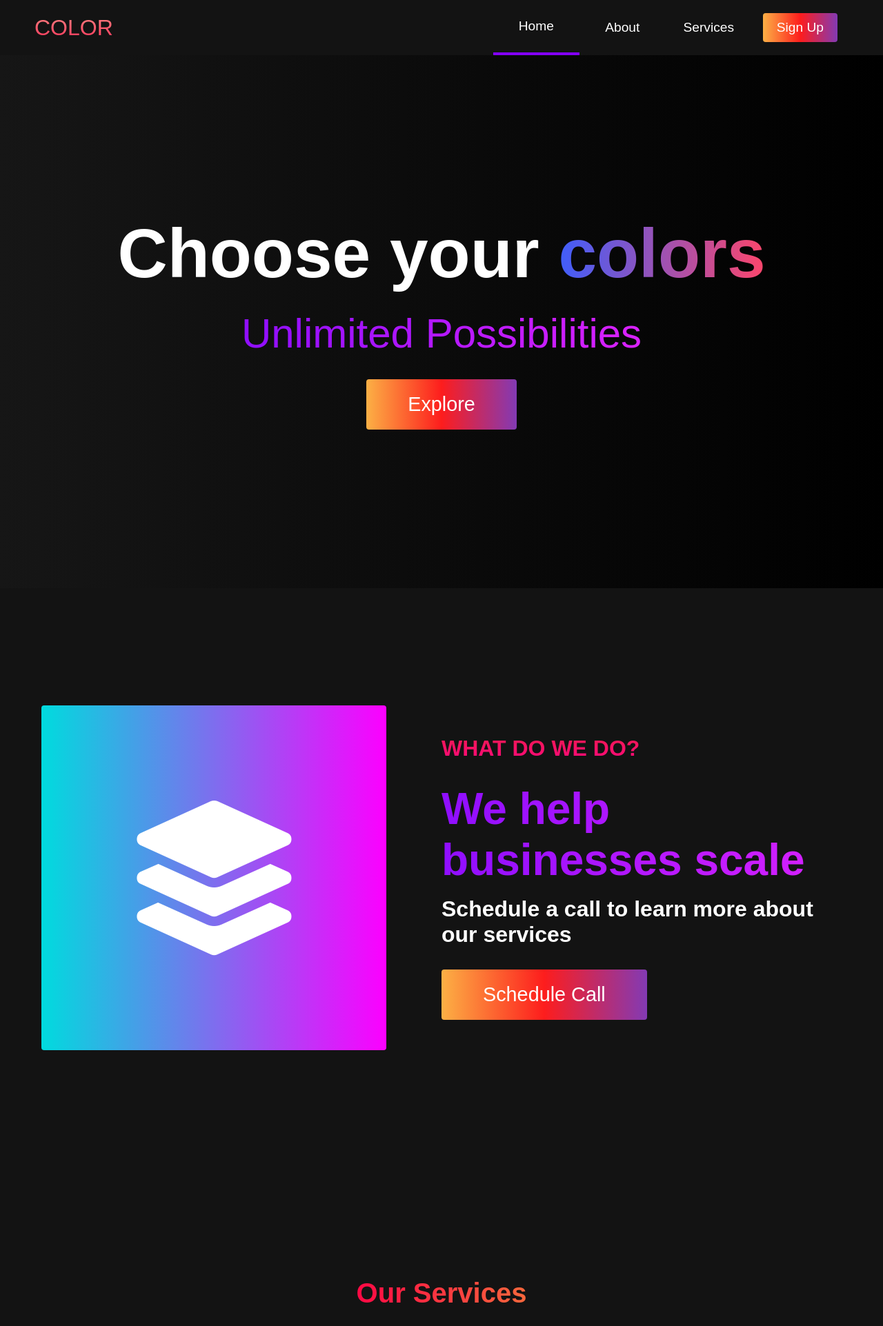
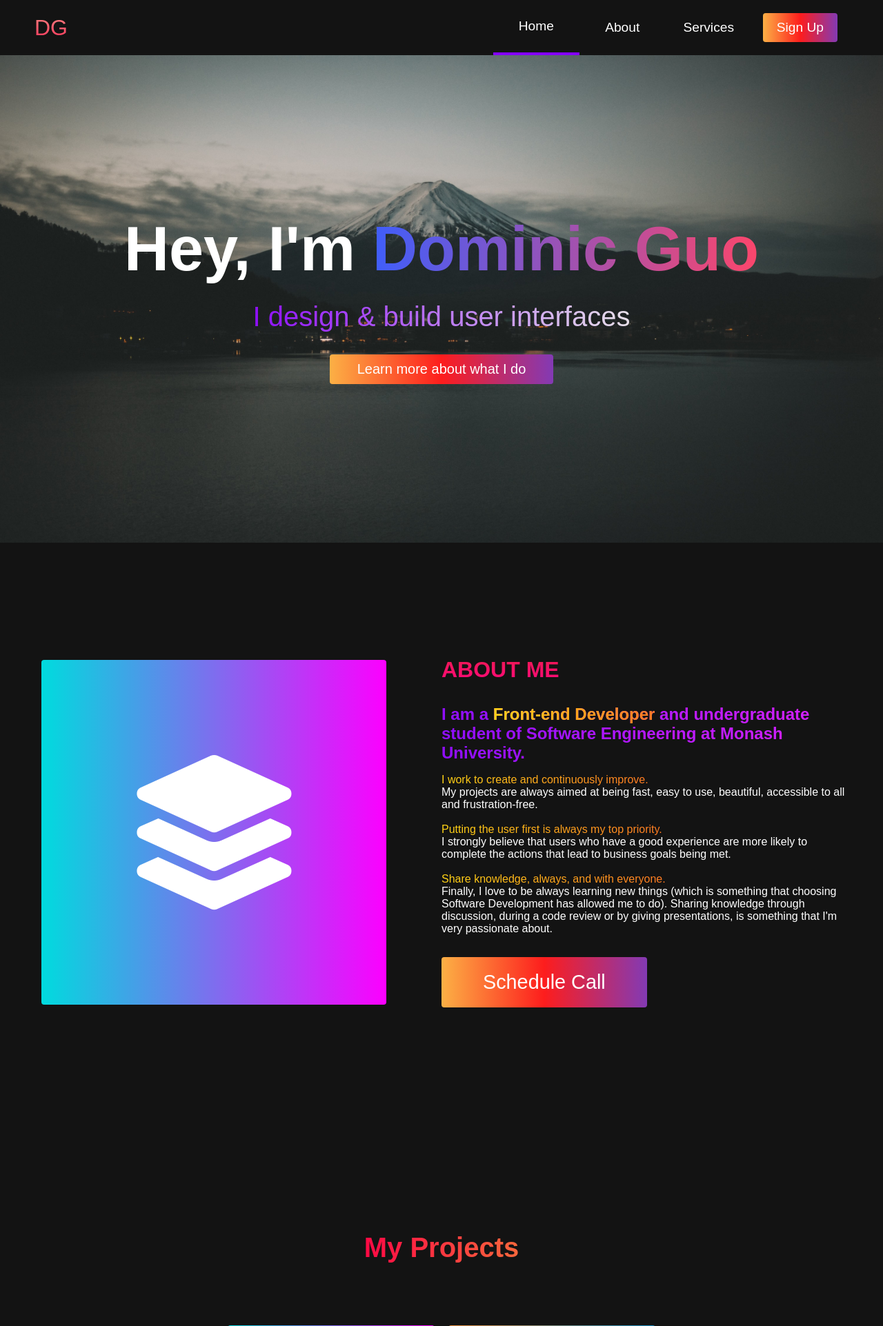
Before and after one commit to dslguo/DG-Website-JS, a PHP site: page / in a window 1280 px wide. Shown: the top 1923 px of the page at 69% size. Run offline with PHP 8.4, Linux system fonts and the light colour scheme.

Commit message:
About+Hero Section edits

```diff
--- a/index.html
+++ b/index.html
@@ -18,7 +18,7 @@
     <!-- Navbar Section -->
     <nav class="navbar">
       <div class="navbar__container">
-        <a href="#home" id="navbar__logo">COLOR</a>
+        <a href="#home" id="navbar__logo">DG</a>
         <!-- Creates Hamburger icon in mobile mode -->
         <div class="navbar__toggle" id="mobile-menu">
           <span class="bar"></span>
@@ -47,9 +47,11 @@
     <!-- Hero Section -->
     <div class="hero" id="home">
       <div class="hero__container">
-        <h1 class="hero__heading">Choose your <span>colors</span></h1>
-        <p class="hero__description">Unlimited Possibilities</p>
-        <button class="main__btn"><a href="#">Explore</a></button>
+        <h1 class="hero__heading">Hey, I'm <span>Dominic Guo</span></h1>
+        <p class="hero__description">I design & build user interfaces</p>
+        <button class="main__btn" id="hero__learn__more">
+          <a href="#about">Learn more about what I do</a>
+        </button>
       </div>
     </div>
 
@@ -60,9 +62,29 @@
           <div class="main__img--card"><i class="fas fa-layer-group"></i></div>
         </div>
         <div class="main__content">
-          <h1>What do we do?</h1>
-          <h2>We help businesses scale</h2>
-          <p>Schedule a call to learn more about our services</p>
+          <h1>About me</h1>
+          <h2>
+            I am a <span>Front-end Developer</span> and undergraduate student of
+            Software Engineering at Monash University.
+          </h2>
+          <p>
+            <span>I work to create and continuously improve.</span> <br />
+            My projects are always aimed at being fast, easy to use, beautiful,
+            accessible to all and frustration-free. <br />
+            <br />
+            <span>Putting the user first is always my top priority.</span>
+            <br />
+            I strongly believe that users who have a good experience are more
+            likely to complete the actions that lead to business goals being
+            met. <br />
+            <br />
+            <span>Share knowledge, always, and with everyone.</span>
+            <br />
+            Finally, I love to be always learning new things (which is something
+            that choosing Software Development has allowed me to do). Sharing
+            knowledge through discussion, during a code review or by giving
+            presentations, is something that I'm very passionate about.
+          </p>
           <button class="main__btn"><a href="#">Schedule Call</a></button>
         </div>
       </div>
@@ -70,7 +92,7 @@
 
     <!-- Services Section -->
     <div class="services" id="services">
-      <h1>Our Services</h1>
+      <h1>My Projects</h1>
       <div class="services__wrapper">
         <div class="services__card">
           <h2>Custom Colorways</h2>
--- a/styles.css
+++ b/styles.css
@@ -198,8 +198,9 @@
 
 /* Hero Section */
 .hero {
-  background: #000000;
-  background: linear-gradient(to right, #161616, #000000);
+  /* background: #000000;
+  background: linear-gradient(to right, #161616, #000000); */
+  background: url(/imgs/mtfuji.jpg) center center/cover no-repeat;
   padding: 200px 0;
 }
 
@@ -215,7 +216,7 @@
 }
 
 .hero__heading {
-  font-size: 100px;
+  font-size: 90px;
   margin-bottom: 24px;
   color: #fff;
 }
@@ -237,21 +238,21 @@
   -webkit-background-clip: text;
   -moz-background-clip: text;
   -webkit-text-fill-color: transparent;
-  -mo-text-fill-color: transparent;
+  -moz-text-fill-color: transparent;
 }
 
 .hero__description {
-  font-size: 60px;
+  font-size: 40px;
   background: #da22ff; /* fallback for old browsers */
   background: -webkit-linear-gradient(
     to right,
-    #9114ff,
-    #da22ff
+    #9e51e2,
+    #e7e0e9
   ); /* Chrome 10-25, Safari 5.1-6 */
   background: linear-gradient(
     to right,
     #8f0eff,
-    #da22ff
+    #e7e0e9
   ); /* W3C, IE 10+/ Edge, Firefox 16+, Chrome 26+, Opera 12+, Safari 7+ */
   background-size: 100%;
   -webkit-background-clip: text;
@@ -266,11 +267,11 @@
 
 @media screen and (max-width: 768px) {
   .hero__heading {
-    font-size: 60px;
+    font-size: 40px;
   }
 
   .hero__description {
-    font-size: 40px;
+    font-size: 30px;
   }
 }
 
@@ -311,7 +312,7 @@
 }
 
 .main__content h2 {
-  font-size: 4rem;
+  font-size: 1.5rem;
   background: #ff8177; /* fallback for old browsers */
   background: -webkit-linear-gradient(
     to right,
@@ -329,11 +330,29 @@
   -webkit-text-fill-color: transparent;
   -moz-text-fill-color: transparent;
 }
+.main__content span {
+  background: #ff8177; /* fallback for old browsers */
+  background: -webkit-linear-gradient(
+    to right,
+    #ffd414,
+    #ff7a22
+  ); /* Chrome 10-25, Safari 5.1-6 */
+  background: linear-gradient(
+    to right,
+    #ffd414,
+    #ff7a22
+  ); /* W3C, IE 10+/ Edge, Firefox 16+, Chrome 26+, Opera 12+, Safari 7+ */
+  background-size: 100%;
+  -webkit-background-clip: text;
+  -moz-background-clip: text;
+  -webkit-text-fill-color: transparent;
+  -moz-text-fill-color: transparent;
+}
 
 .main__content p {
   margin-top: 1rem;
-  font-size: 2rem;
-  font-weight: 700;
+  font-size: 1rem;
+  font-weight: 500;
 }
 
 .main__btn {
@@ -350,6 +369,11 @@
   position: relative;
   transition: all 0.35s;
   outline: none;
+}
+
+#hero__learn__more {
+  font-size: 20px;
+  padding: 10px 40px;
 }
 
 .main__btn a {
```
Also changed, not shown: app.js (+38 -37 lines), imgs/mtfuji.jpg (added), imgs/waves.jpg (added).
